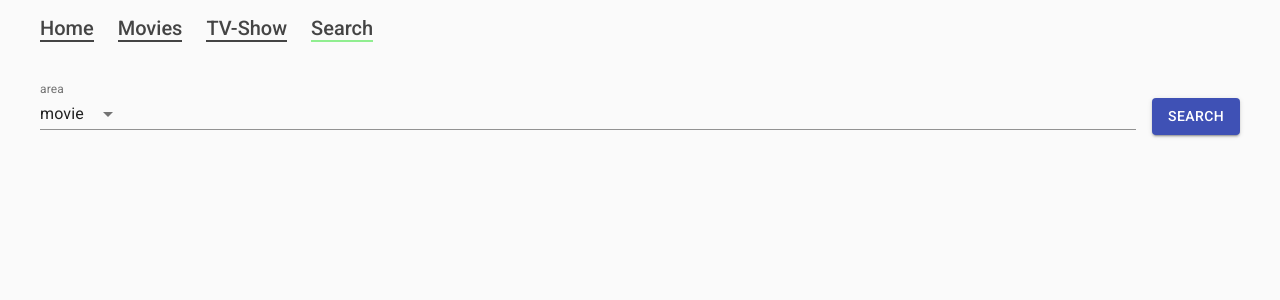
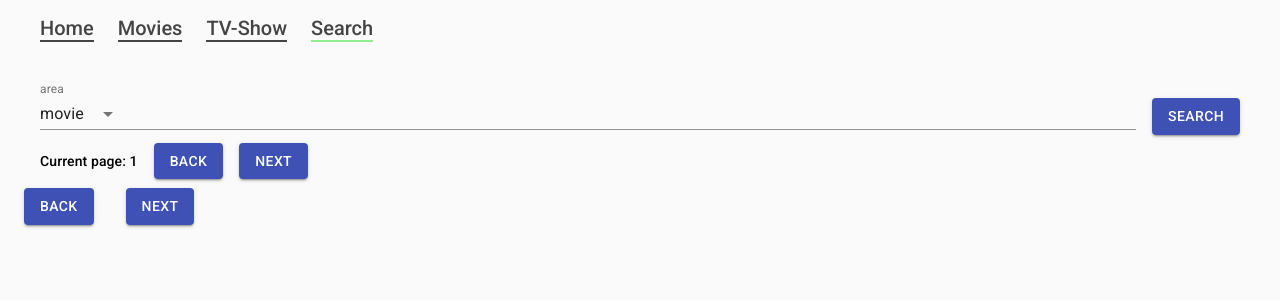
Before and after one commit to Seothp/movieapp, a React (Create React App) app: page /search in a window 1280 px wide. Shown: the top 300 px of the page. Built offline with nearby package versions, Linux system fonts and the light colour scheme.

Commit message:
add buttons on search page

```diff
--- a/src/views/search.jsx
+++ b/src/views/search.jsx
@@ -1,5 +1,14 @@
 import React, { useState, useEffect } from 'react';
-import { Container, TextField, Box, Button, makeStyles, MenuItem, Grid } from '@material-ui/core';
+import {
+    Container,
+    TextField,
+    Box,
+    Button,
+    makeStyles,
+    MenuItem,
+    Grid,
+    Typography,
+    } from '@material-ui/core';
 
 import { Header } from '../components/header/header'
 import { List } from '../components/list/list'
@@ -57,6 +66,17 @@ export const Search = () => {
 
     }, [searchValue, page, searchArea])
 
+    const nextPage = () => {
+        if (page < 500) {
+            setPage(page + 1)
+        }
+    }
+    const backPage = () => {
+        if (page > 1) {
+            setPage(page - 1)
+        }
+    }
+
     const classes = useStyles();
     return (
             <Container component='div'>
@@ -80,11 +100,58 @@ export const Search = () => {
                         onChange={handleInputChange}
                         value={searchValue}
                     />
-                    <Button variant='contained' color='primary' className={classes.button}>Search</Button>
+                    <Button
+                        variant='contained'
+                        color='primary'
+                        className={classes.button}
+                    >
+                        Search
+                    </Button>
                 </Box>
+                <Typography
+                    variant='subtitle2'
+                    component='span'
+                    style={{'margin': '16px', 'display': 'inline-block'}}
+                >
+                    Current page: {page}
+                </Typography>
+                <Button
+                    onClick={backPage}
+                    variant='contained'
+                    color='primary'
+                    style={{'marginRight': '16px'}}
+                >
+                    back
+                </Button>
+                <Button
+                    onClick={nextPage}
+                    variant='contained'
+                    color='primary'
+                >
+                    next
+                </Button>
                 <Grid>
                     <List type={searchArea} list={list}/>
                 </Grid>
+                {list &&
+                    <Box className={classes.buttonBox}>
+                        <Button
+                            onClick={backPage}
+                            variant='contained'
+                            color='primary'
+                            style={{'marginRight': '32px'}}
+                        >
+                            back
+                        </Button>
+                        <Button
+                            onClick={nextPage}
+                            variant='contained'
+                            color='primary'
+                        >
+                            next
+                        </Button>
+                    </Box>
+                }
             </Container>
         )
 }
```
